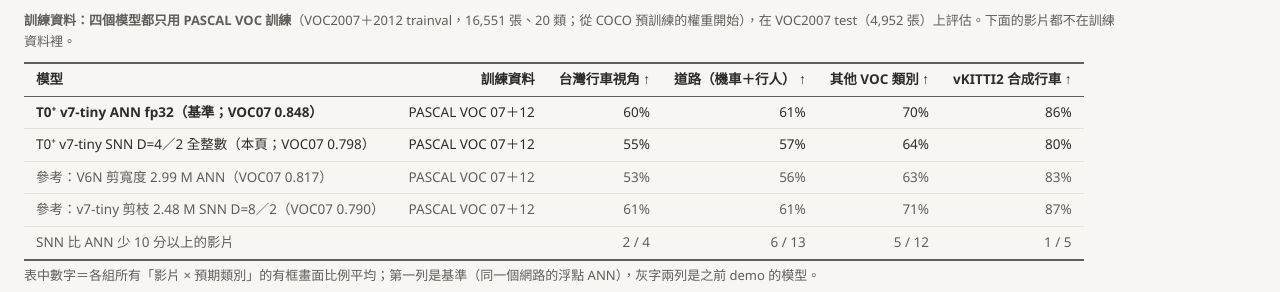
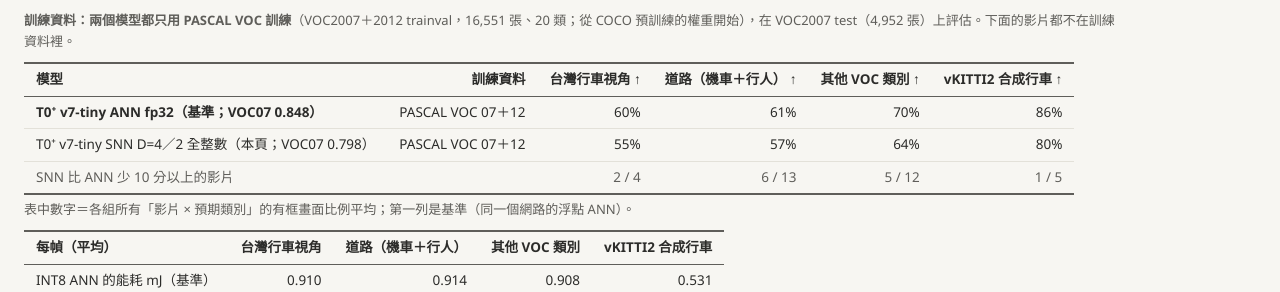
Before and after one commit to pekoranoinu/snn-yolov7tiny-demo, a plain HTML site: page index.html in a window 1280 px wide. Shown: the part 213-505 px from the top of the page. Drawn offline with Linux system fonts and the light colour scheme.

Commit message:
Tables: compare only the T0+ ANN and its SNN
Drop the V6N 2.99 M and pruned 2.48 M D=8 reference rows from the
page and README tables.

Co-Authored-By: Claude Opus 5.5 <noreply@anthropic.com>

```diff
--- a/index.html
+++ b/index.html
@@ -40,10 +40,10 @@ video { width:100%; border-radius:8px; background:#000; display:block; }
 <li>能耗是運算次數的估計（INT8 常數）：第 0 層吃像素的乘加 0.23 pJ，之後每個脈衝 × 扇出各算一次加法 0.1 pJ；對照是同一張圖跑 INT8 ANN 的乘加。不含記憶體存取。</li>
 
 </ul>
-<p class="tnote"><b>訓練資料：四個模型都只用 PASCAL VOC 訓練</b>（VOC2007＋2012 trainval，16,551 張、20 類；從 COCO 預訓練的權重開始），在 VOC2007 test（4,952 張）上評估。下面的影片都不在訓練資料裡。</p>
-<table class="pt"><thead><tr><th>模型</th><th>訓練資料</th><th>台灣行車視角 ↑</th><th>道路（機車＋行人） ↑</th><th>其他 VOC 類別 ↑</th><th>vKITTI2 合成行車 ↑</th></tr></thead><tbody><tr><td><b>T0⁺ v7-tiny ANN fp32（基準；VOC07 0.848）</b></td><td>PASCAL VOC 07＋12</td><td>60%</td><td>61%</td><td>70%</td><td>86%</td></tr><tr><td>T0⁺ v7-tiny SNN D=4／2 全整數（本頁；VOC07 0.798）</td><td>PASCAL VOC 07＋12</td><td>55%</td><td>57%</td><td>64%</td><td>80%</td></tr><tr class="sub"><td>參考：V6N 剪寬度 2.99 M ANN（VOC07 0.817）</td><td>PASCAL VOC 07＋12</td><td>53%</td><td>56%</td><td>63%</td><td>83%</td></tr><tr class="sub"><td>參考：v7-tiny 剪枝 2.48 M SNN D=8／2（VOC07 0.790）</td><td>PASCAL VOC 07＋12</td><td>61%</td><td>61%</td><td>71%</td><td>87%</td></tr>
+<p class="tnote"><b>訓練資料：兩個模型都只用 PASCAL VOC 訓練</b>（VOC2007＋2012 trainval，16,551 張、20 類；從 COCO 預訓練的權重開始），在 VOC2007 test（4,952 張）上評估。下面的影片都不在訓練資料裡。</p>
+<table class="pt"><thead><tr><th>模型</th><th>訓練資料</th><th>台灣行車視角 ↑</th><th>道路（機車＋行人） ↑</th><th>其他 VOC 類別 ↑</th><th>vKITTI2 合成行車 ↑</th></tr></thead><tbody><tr><td><b>T0⁺ v7-tiny ANN fp32（基準；VOC07 0.848）</b></td><td>PASCAL VOC 07＋12</td><td>60%</td><td>61%</td><td>70%</td><td>86%</td></tr><tr><td>T0⁺ v7-tiny SNN D=4／2 全整數（本頁；VOC07 0.798）</td><td>PASCAL VOC 07＋12</td><td>55%</td><td>57%</td><td>64%</td><td>80%</td></tr>
 <tr class="sub"><td>SNN 比 ANN 少 10 分以上的影片</td><td></td><td>2 / 4</td><td>6 / 13</td><td>5 / 12</td><td>1 / 5</td></tr></tbody></table>
-<p class="tnote">表中數字＝各組所有「影片 × 預期類別」的有框畫面比例平均；第一列是基準（同一個網路的浮點 ANN），灰字兩列是之前 demo 的模型。</p>
+<p class="tnote">表中數字＝各組所有「影片 × 預期類別」的有框畫面比例平均；第一列是基準（同一個網路的浮點 ANN）。</p>
 <table class="pt"><thead><tr><th>每幀（平均）</th><th>台灣行車視角</th><th>道路（機車＋行人）</th><th>其他 VOC 類別</th><th>vKITTI2 合成行車</th></tr></thead><tbody>
 <tr><td>INT8 ANN 的能耗 mJ（基準）</td><td>0.910</td><td>0.914</td><td>0.908</td><td>0.531</td></tr>
 <tr><td>SNN 的能耗 mJ ↓</td><td>0.402</td><td>0.407</td><td>0.390</td><td>0.228</td></tr>
```
Also changed, not shown: 1 other file.
